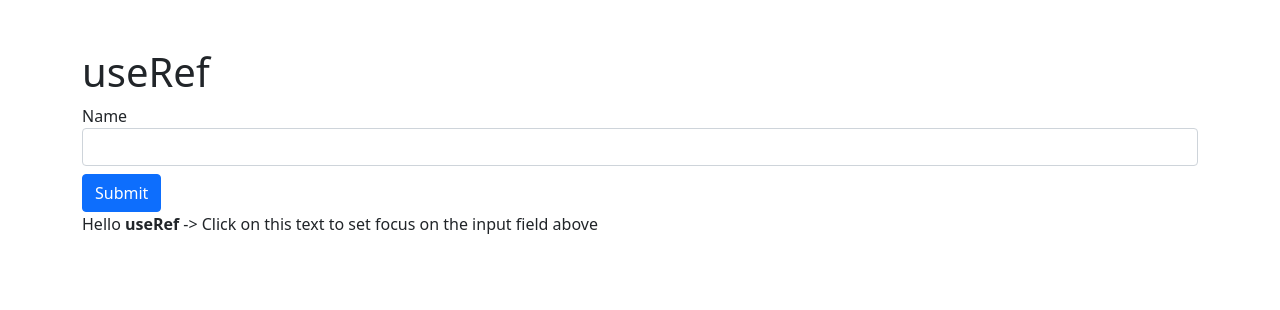
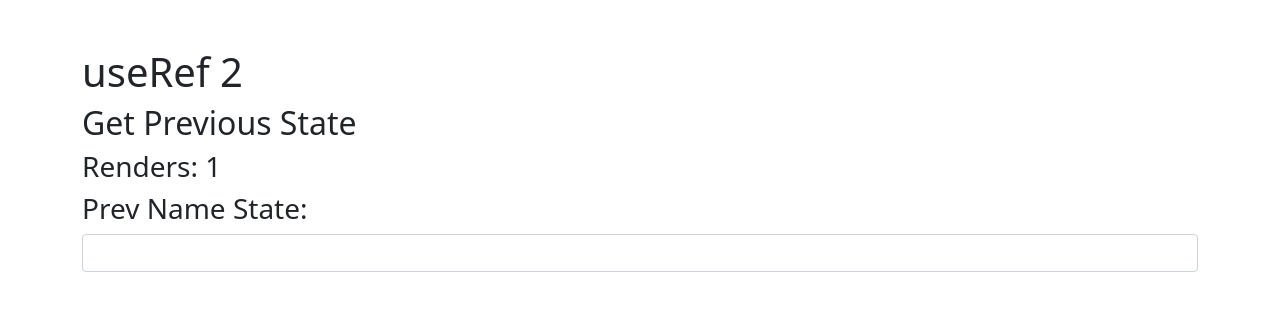
Before and after one commit to aindriu80/react-front-to-back-advanced-hooks, a React (Create React App) app: page / in a window 1280 px wide. Shown: the top 310 px of the page. Built offline with nearby package versions, Linux system fonts and the light colour scheme.

Commit message:
useRef Example 2 - Get Previous State

```diff
--- a/src/App.js
+++ b/src/App.js
@@ -1,9 +1,10 @@
-import UseRefExample1 from './components/UseRefExample1'
+// import UseRefExample1 from './components/UseRefExample1'
+import UseRefExample2 from './components/UseRefExample2'
 
 function App() {
   return (
     <div className="container mt-5">
-      <UseRefExample1 />
+      <UseRefExample2 />
     </div>
   )
 }
--- a/src/components/UseRefExample1.jsx
+++ b/src/components/UseRefExample1.jsx
@@ -16,6 +16,7 @@
   return (
     <div>
       <h1>useRef</h1>
+      <h2>Create Dome Reference</h2>
       <form onSubmit={onSubmit}>
         <label htmlFor="name">Name</label>
         <input
--- /dev/null
+++ b/src/components/UseRefExample2.jsx
@@ -0,0 +1,29 @@
+import { render } from '@testing-library/react'
+import { useState, useEffect, useRef } from 'react'
+function UseRefExample2() {
+  const [name, setName] = useState('')
+  const renders = useRef(1)
+  const prevName = useRef('')
+
+  useEffect(() => {
+    renders.current = renders.current + 1
+    prevName.current = name
+  }, [name])
+
+  return (
+    <div>
+      <h1>useRef 2</h1>
+      <h2>Get Previous State</h2>
+      <h3>Renders: {renders.current}</h3>
+      <h3>Prev Name State:{prevName.current}</h3>
+      <input
+        type="text"
+        value={name}
+        onChange={(e) => setName(e.target.value)}
+        className="form-control mb-3"
+      />
+    </div>
+  )
+}
+
+export default UseRefExample2
```
